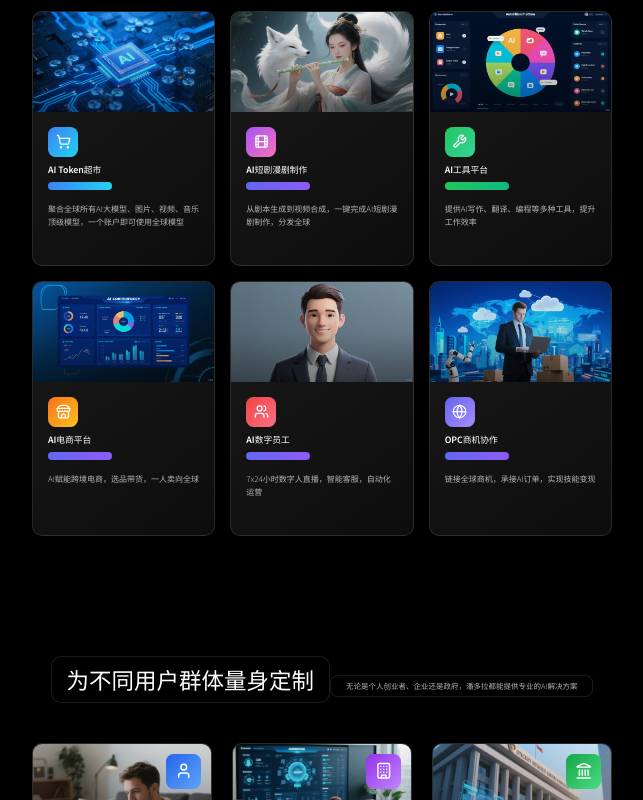
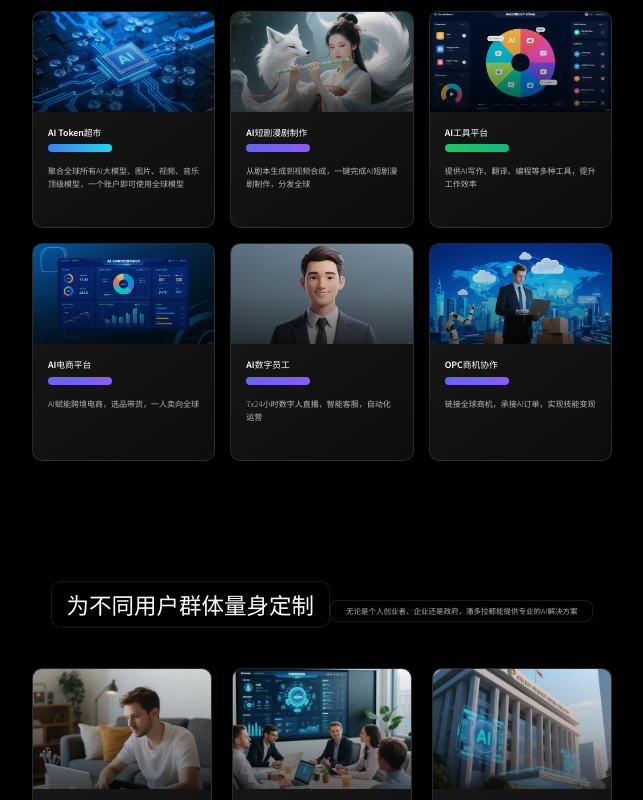
Before and after one commit to baiguoxiang/pandora-ai-platform, a React (Vite) app: page /ecommerce in a window 1280 px wide. Shown: the part 600-1400 px from the top of the page, without its empty margins (318-961 px from the left). Built offline with nearby package versions, Linux system fonts and the light colour scheme.

Commit message:
移除平台卡片和用户群体卡片上的白色图标，让图片更清晰美观

```diff
--- a/src/components/PlatformCard.tsx
+++ b/src/components/PlatformCard.tsx
@@ -51,14 +51,10 @@
             <IconComponent className="w-16 h-16 text-white/80" />
           </div>
         )}
-        <div className="absolute inset-0 bg-gradient-to-t from-black/40 via-black/10 to-transparent" />
+        <div className="absolute inset-0 bg-gradient-to-t from-black/60 via-black/20 to-transparent" />
       </div>
 
       <div className="relative p-6">
-        <div className={`w-12 h-12 rounded-xl bg-gradient-to-br ${color} flex items-center justify-center mb-3`}>
-          <IconComponent className="w-6 h-6 text-white" />
-        </div>
-
         <h3 className="text-white text-sm font-semibold mb-2">{name}</h3>
         <div style={{ width: '64px', height: '8px', borderRadius: '4px', background: getGradientColor(color), marginBottom: '12px' }} />
         <p className="text-white/70 text-[8px] leading-relaxed">{description}</p>
--- a/src/components/UserSegmentCard.tsx
+++ b/src/components/UserSegmentCard.tsx
@@ -51,10 +51,7 @@
             <IconComponent className="w-20 h-20 text-white/80" />
           </div>
         )}
-        <div className="absolute inset-0 bg-gradient-to-t from-black/50 via-black/20 to-transparent" />
-        <div className={`absolute top-4 right-4 w-14 h-14 rounded-xl bg-gradient-to-br ${color} flex items-center justify-center`}>
-          <IconComponent className="w-7 h-7 text-white" />
-        </div>
+        <div className="absolute inset-0 bg-gradient-to-t from-black/60 via-black/20 to-transparent" />
       </div>
 
       <div className="relative p-6">
```
